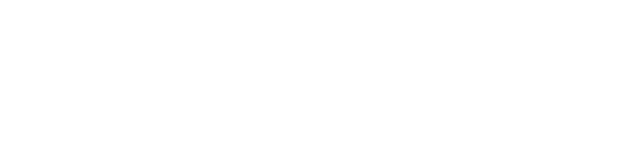
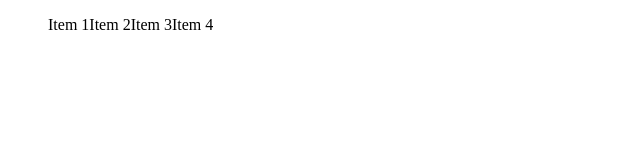
Before and after one commit to mik3ymikes/FE-Code-Labs, a plain HTML site: page 9-18 Exercises/9-18 cont/index.html in a window 1280 px wide. Shown: the whole page, without its empty margins (0-640 px from the left). Drawn offline with Linux system fonts and the light colour scheme.

Commit message:
completed some more prblems

```diff
--- a/9-18 Exercises/9-18 cont/index.html
+++ b/9-18 Exercises/9-18 cont/index.html
@@ -35,7 +35,9 @@
 
 
 <!-- #6 -->
-<ul id="itemList"></ul>
+<ul class="itemList">
+
+</ul>
 
 <script src="main.js"></script>
 </body>
--- a/9-18 Exercises/9-18 cont/main.js
+++ b/9-18 Exercises/9-18 cont/main.js
@@ -81,6 +81,12 @@
 // }
 
 
+// #6
+
+let itemList=document.querySelector(".itemList")
+
+// newLi.textContent="hi"
+
 const items = [
     {name: 'Item 1'},
     {name: 'Item 2'},
@@ -89,11 +95,27 @@ const items = [
 ];
 
 
+
+
+
+
+
+
 items.forEach(items=>{
-    for(let item in items){
-        console.log({item})
+    for(let[key, value] of Object.entries(items)){
+        let newLi=document.createElement("li")
+        // newLi={value}
+        // console.log({key})
+        // console.log({value})
+        // newLi.textContent=value
+        newLi=value
+
+        itemList.append(value)
+
+
     }
 })
+
 
 
 
```
